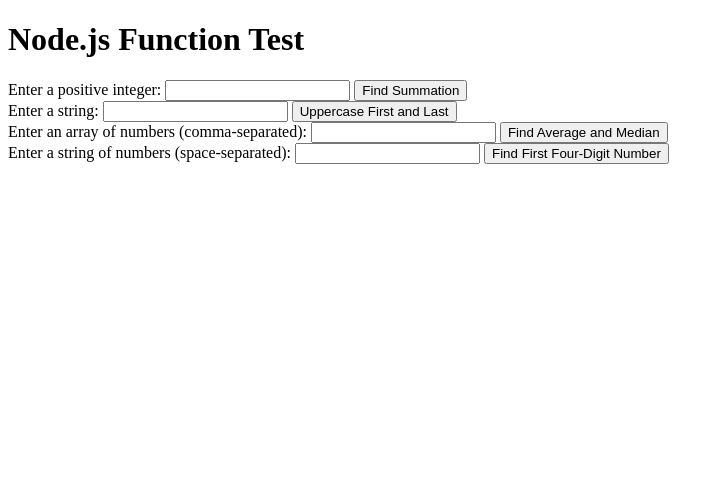
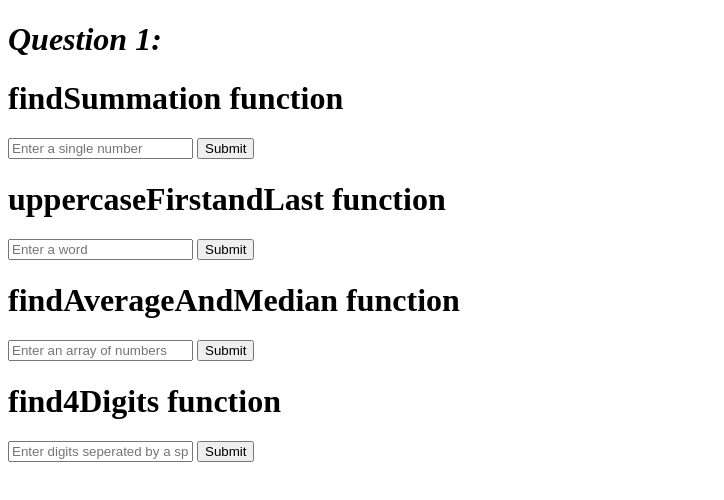
Before and after one commit to akybreaky/question-1, a website: page public/index.html in a window 1280 px wide. Shown: the whole page, without its empty margins (0-724 px from the left). Drawn offline with Linux system fonts and the light colour scheme.

Commit message:
Update index.html

```diff
--- a/public/index.html
+++ b/public/index.html
@@ -1,35 +1,63 @@
 <!DOCTYPE html>
 <html lang="en">
 <head>
-    <meta charset="UTF-8">
-    <meta name="viewport" content="width=device-width, initial-scale=1.0">
-    <title>Node.js Function Test</title>
+  <title>Question 1: Node.js User Input Example</title>
+  <meta charset="UTF-8">
 </head>
 <body>
-    <h1>Node.js Function Test</h1>
 
-    <form action="/findSummation" method="post">
-        <label for="number">Enter a positive integer:</label>
-        <input type="number" name="number" id="number">
-        <button type="submit">Find Summation</button>
-    </form>
+  <h1><i>Question 1:</i></h1>
 
-    <form action="/uppercaseFirstandLast" method="post">
-        <label for="string">Enter a string:</label>
-        <input type="text" name="string" id="string">
-        <button type="submit">Uppercase First and Last</button>
-    </form>
+  <h1>findSummation function</h1>
+  <form action="/findSummation" method="POST">
 
-    <form action="/findAverageAndMedian" method="post">
-        <label for="numArray">Enter an array of numbers (comma-separated):</label>
-        <input type="text" name="numArray" id="numArray">
-        <button type="submit">Find Average and Median</button>
-    </form>
+    <input type="text" name="number" placeholder="Enter a single number">
+    <button type="submit">Submit</button>
+  </form>
 
-    <form action="/find4Digits" method="post">
-        <label for="stringDigits">Enter a string of numbers (space-separated):</label>
-        <input type="text" name="string" id="stringDigits">
-        <button type="submit">Find First Four-Digit Number</button>
-    </form>
+  <h1>uppercaseFirstandLast function</h1>
+  <form action="/uppercaseFirstandLast" method="POST">
+
+    <input type="text" name="string" placeholder="Enter a word">
+    <button type="submit">Submit</button>
+  </form>
+
+  <h1>findAverageAndMedian function</h1>
+  <form action="/findAverageAndMedian" method="GET">
+
+    <input type="text" name="numlist" placeholder="Enter an array of numbers">
+    <button type="submit">Submit</button>
+  </form>
+
+  <h1>find4Digits function</h1>
+  <form action="/find4Digits" method="POST">
+
+    <input type="text" name="digits" placeholder="Enter digits seperated by a space">
+    <button type="submit">Submit</button>
+  </form>
+  <br>
+  <br>
+  <script>
+    document.getElementById('averageMedianForm').addEventListener('submit', function(event) {
+        event.preventDefault();
+
+        const arrayInput = document.getElementById('arrayInput').value;
+        const array = arrayInput.split(',').map(Number);  // Convert comma-separated string to array of numbers
+
+        fetch('/findAverageAndMedian', {
+            method: 'POST',
+            headers: {
+                'Content-Type': 'application/json',
+            },
+            body: JSON.stringify({ array }),  // Sending the array
+        })
+        .then(response => response.json())
+        .then(data => {
+            console.log(data);
+            alert(`Average: ${data.result.average}, Median: ${data.result.median}`);
+        })
+        .catch((error) => console.error('Error:', error));
+    });
+</script>
 </body>
 </html>
```
